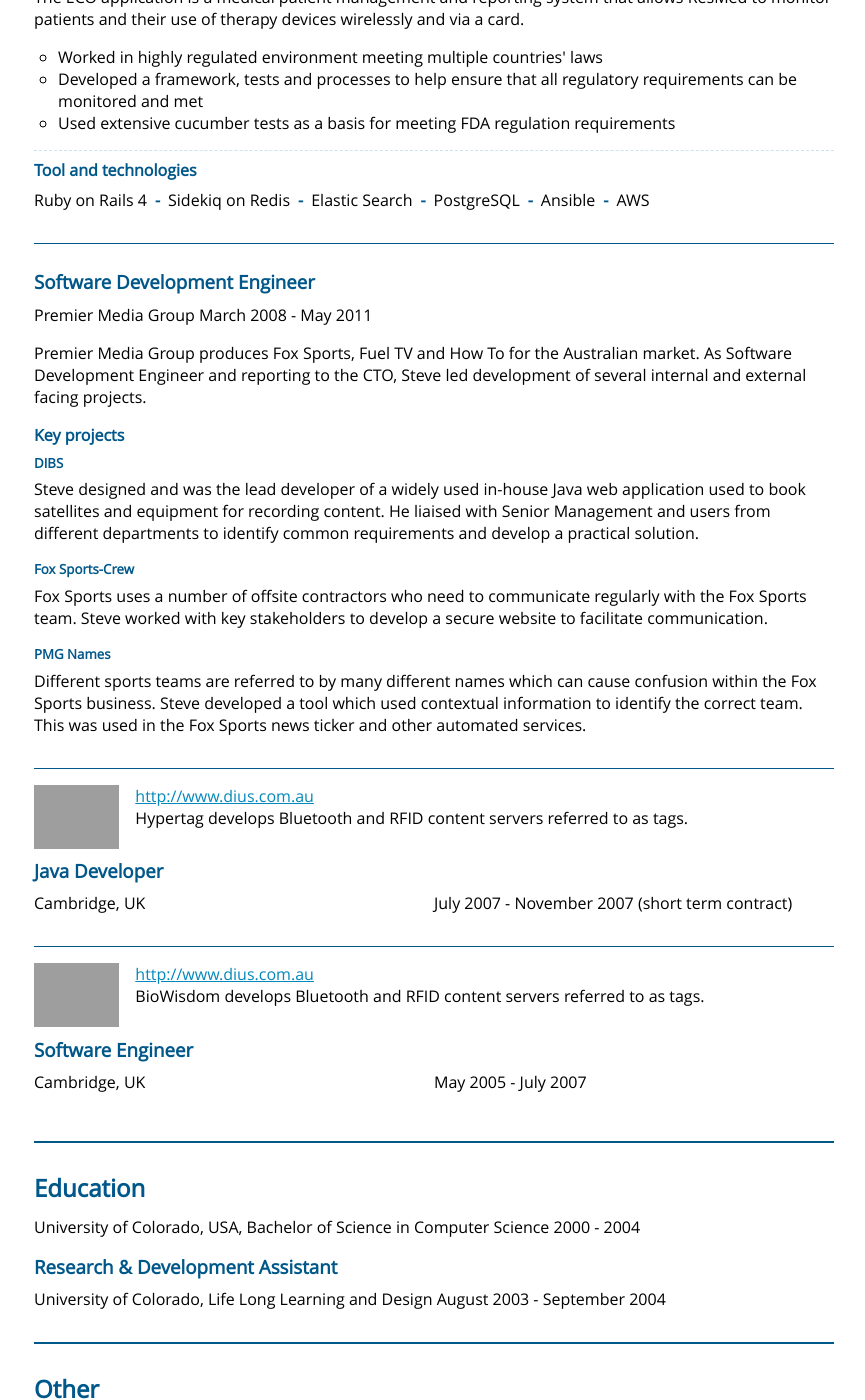
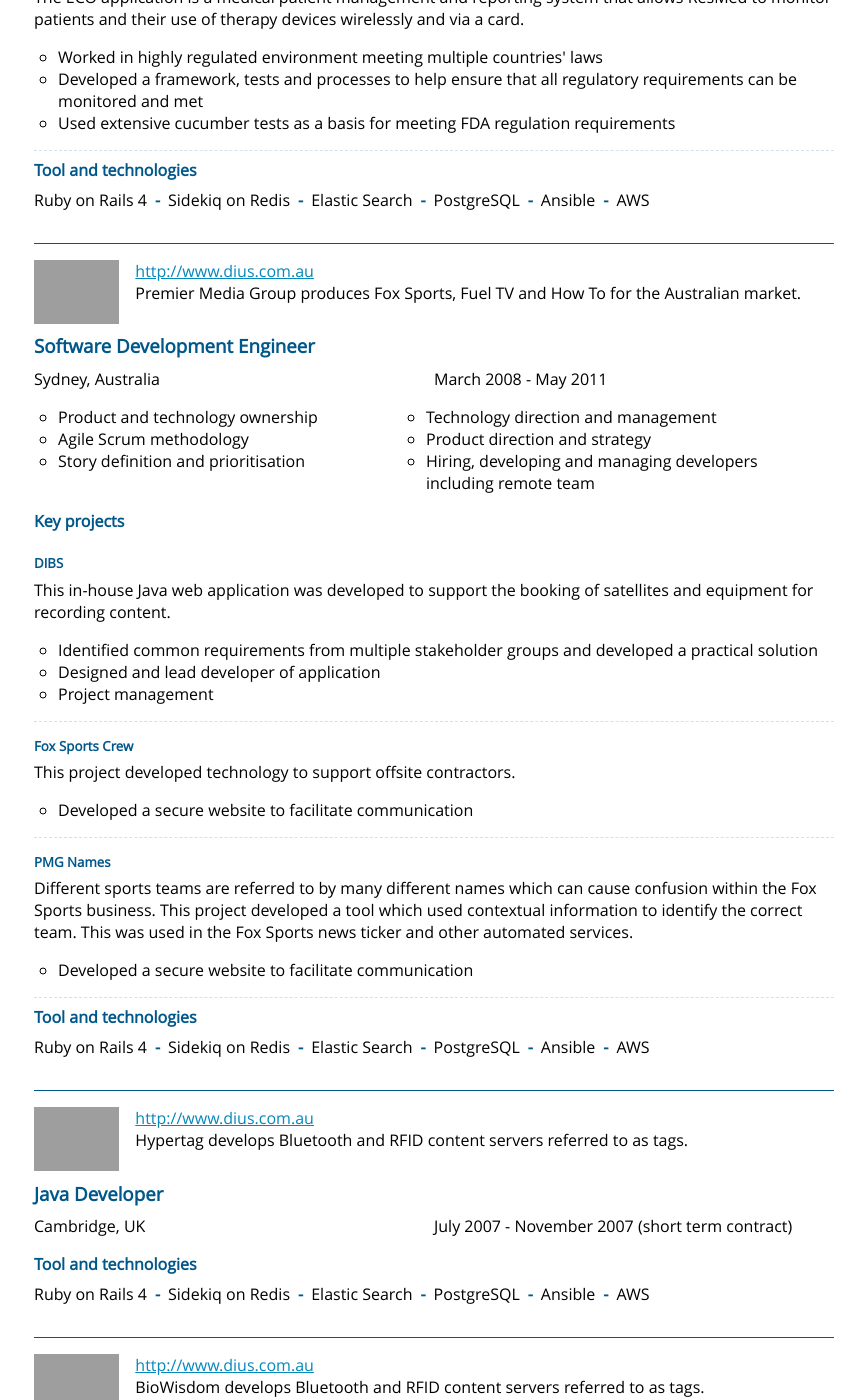
Before and after one commit to StephenSmithwick/StephenSmithwick.github.io, a Jekyll site: the page built from cv.html, in a window 1280 px wide and 1400 px high, scrolled down 2898 px. Shown: the whole window, without its empty margins (198-1063 px from the left). Built offline with Jekyll 4.4.1, drawn with Linux system fonts in a browser that asks for light colours; some of the changed text lies outside the part shown; grey boxes are pictures that could not be loaded.

Commit message:
Fixing PMG, Hypertag and Biowisdom job details

```diff
--- a/cv.html
+++ b/cv.html
@@ -228,24 +228,73 @@
             </ul>
           </section>
         </section>
+        <section>
+          <span class="company-info">
+            <img src="images/dius.png">
+            <p>
+              <a href="http://www.dius.com.au">http://www.dius.com.au</a><br>
+              Premier Media Group produces Fox Sports, Fuel TV and How To for the Australian market.
+            </p>
+          </span>
+          <h3>Software Development Engineer</h3>
+          <div class="location-date">
+            <span>Sydney, Australia</span>
+            <span>March 2008 - May 2011</span>
+          </div>
 
-    <section>
-      <h3>Software Development Engineer</h3>
-      <p>Premier Media Group	March 2008 - May 2011</p>
+          <ul class="two-columns">
+            <li>Product and technology ownership</li>
+            <li>Technology direction and management</li>
+            <li>Agile Scrum methodology</li>
+            <li>Product direction and strategy</li>
+            <li>Story definition and prioritisation</li>
+            <li>Hiring, developing and managing developers including remote team</li>
+          </ul>
 
-      <p>Premier Media Group produces Fox Sports, Fuel TV and How To for the Australian market. As Software Development Engineer and reporting to the CTO, Steve led development of several internal and external facing projects.</p>
+          <section class="projects">
             <h4>Key projects</h4>
             <section>
               <h5>DIBS</h5>
-          <p>Steve designed and was the lead developer of a widely used in-house Java web application used to book satellites and equipment for recording content. He liaised with Senior Management and users from different departments to identify common requirements and develop a practical solution.</p>
+              <p>
+                This in-house Java web application was developed to support the booking of satellites and equipment for recording content.
+              </p>
+              <ul>
+                <li>Identified common requirements from multiple stakeholder groups and developed a practical solution</li>
+                <li>Designed and lead developer of application</li>
+                <li>Project management</li>
+              </ul>
             </section>
             <section>
-          <h5>Fox Sports-Crew</h5>
-          <p>Fox Sports uses a number of offsite contractors who need to communicate regularly with the Fox Sports team. Steve worked with key stakeholders to develop a secure website to facilitate communication.</p>
+              <h5>Fox Sports Crew</h5>
+              <p>
+                This project developed technology to support offsite contractors.
+              </p>
+              <ul>
+                <li>Developed a secure website to facilitate communication</li>
+              </ul>
             </section>
             <section>
               <h5>PMG Names</h5>
-          <p>Different sports teams are referred to by many different names which can cause confusion within the Fox Sports business. Steve developed a tool which used contextual information to identify the correct team. This was used in the Fox Sports news ticker and other automated services.</p>
+              <p>
+                Different sports teams are referred to by many different names which can cause confusion within the Fox Sports business.
+                This project developed a tool which used contextual information to identify the correct team. This was used in the Fox Sports news ticker
+                and other automated services.
+              </p>
+              <ul>
+                <li>Developed a secure website to facilitate communication</li>
+              </ul>
+            </section>
+          </section>
+          <section>
+            <h4>Tool and technologies</h4>
+            <ul class="inline">
+              <li>Ruby on Rails 4</li>
+              <li>Sidekiq on Redis</li>
+              <li>Elastic Search</li>
+              <li>PostgreSQL</li>
+              <li>Ansible</li>
+              <li>AWS</li>
+            </ul>
           </section>
         </section>
 
@@ -262,6 +311,17 @@
             <span>Cambridge, UK</span>
             <span>July 2007 - November 2007 (short term contract)</span>
           </div>
+          <section>
+            <h4>Tool and technologies</h4>
+            <ul class="inline">
+              <li>Ruby on Rails 4</li>
+              <li>Sidekiq on Redis</li>
+              <li>Elastic Search</li>
+              <li>PostgreSQL</li>
+              <li>Ansible</li>
+              <li>AWS</li>
+            </ul>
+          </section>
         </section>
 
         <section>
@@ -277,6 +337,17 @@
             <span>Cambridge, UK</span>
             <span>May 2005 - July 2007</span>
           </div>
+          <section>
+            <h4>Tool and technologies</h4>
+            <ul class="inline">
+              <li>Ruby on Rails 4</li>
+              <li>Sidekiq on Redis</li>
+              <li>Elastic Search</li>
+              <li>PostgreSQL</li>
+              <li>Ansible</li>
+              <li>AWS</li>
+            </ul>
+          </section>
         </section>
       </section>
 
```
Lines whose indentation alone changed are shown as unchanged.
